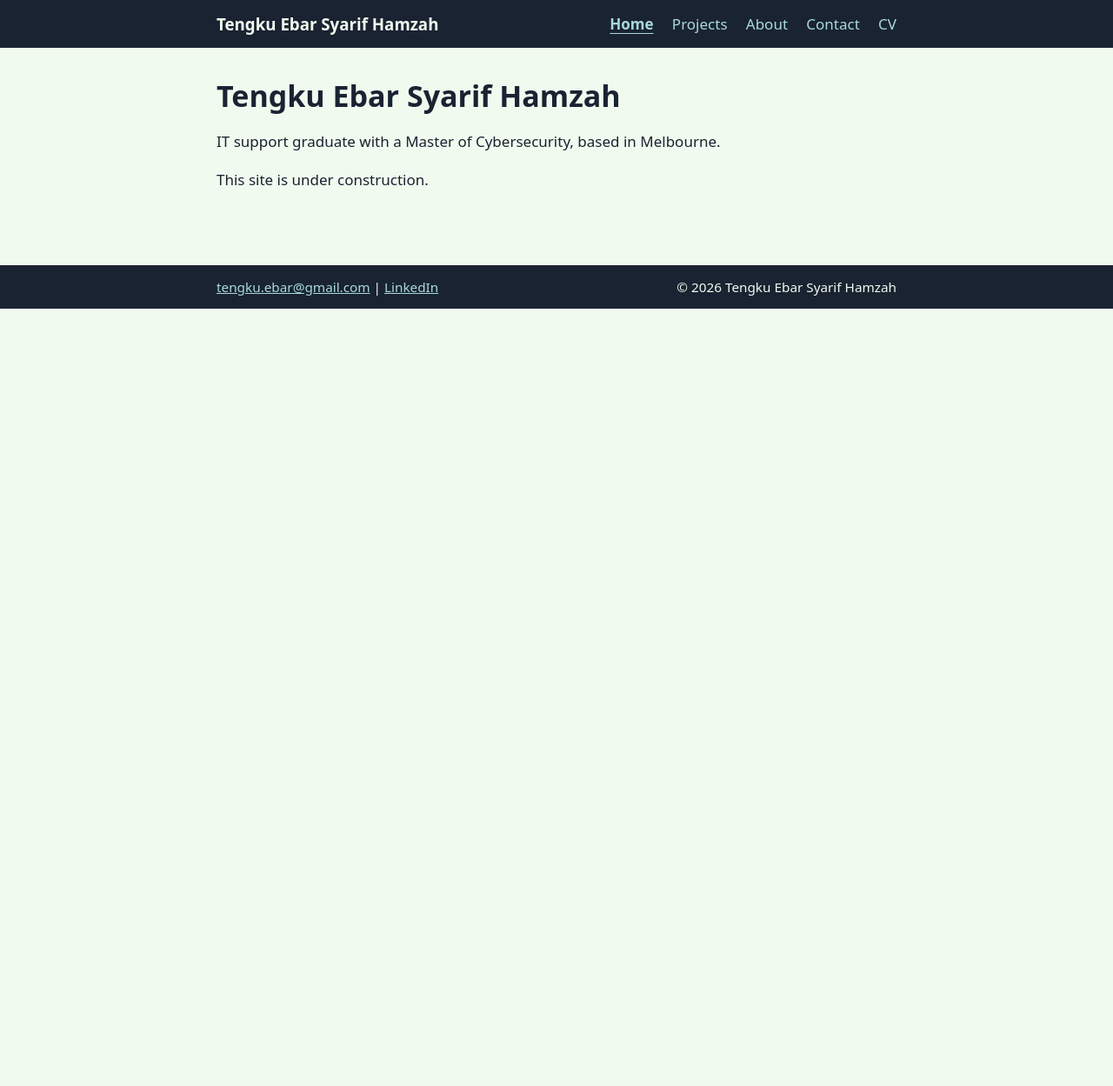
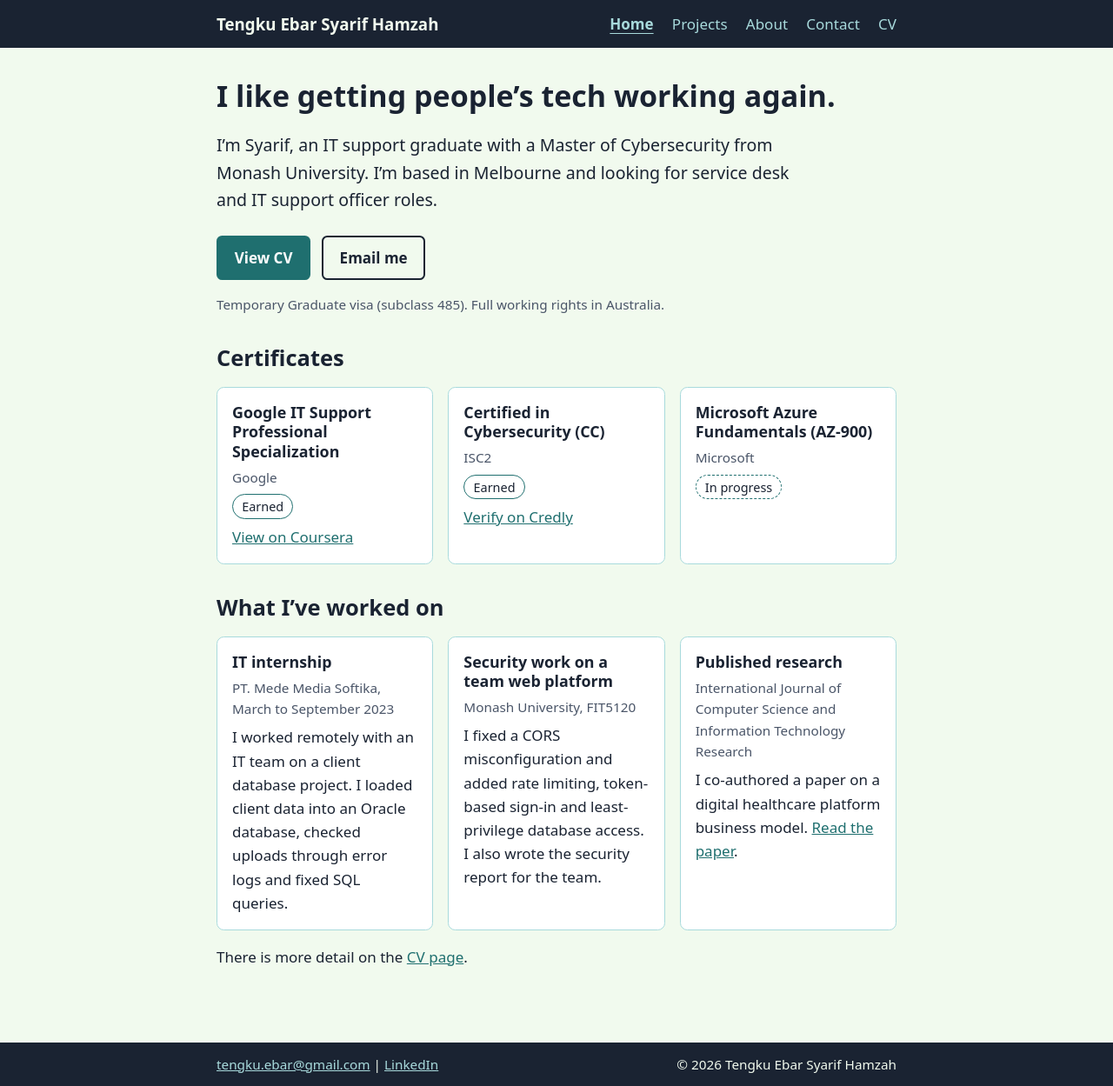
Before and after one commit to tengkuebar/tengkuebar.github.io, a Jekyll site: the page built from index.md, in a window 1280 px wide. Shown: the whole page at 87% size. Built offline with Jekyll 4.4.1, drawn with Linux system fonts in a browser that asks for light colours; before the commit the page ends 900 px from its top, so only the background shows below that.

Commit message:
Add home page with certificate cards and work blocks
Friendly heading, buttons, work rights line, certificate cards driven by
_data/certs.yml with Credly and Coursera links, and three evidence blocks.

Co-Authored-By: Claude Sonnet 5.5 <noreply@anthropic.com>
Claude-Session: https://claude.ai/code/session_012qQ4NvEJuhGiySRJUJEMS9

```diff
--- /dev/null
+++ b/_data/certs.yml
@@ -0,0 +1,22 @@
+# Certificates shown as cards on the home page.
+# status is either Earned or In progress.
+# url is the public link. link_label is the text of the link on the card.
+# A card shows its link only when url is not empty.
+
+- name: Google IT Support Professional Specialization
+  issuer: Google
+  status: Earned
+  url: "https://www.coursera.org/account/accomplishments/specialization/YJ6LU7FRYP3U"
+  link_label: "View on Coursera"
+
+- name: Certified in Cybersecurity (CC)
+  issuer: ISC2
+  status: Earned
+  url: "https://www.credly.com/badges/832ed40d-18f7-49f8-b00c-d1b3b51aa7d1/public_url"
+  link_label: "Verify on Credly"
+
+- name: Microsoft Azure Fundamentals (AZ-900)
+  issuer: Microsoft
+  status: In progress
+  url: ""
+  link_label: ""
--- a/assets/css/style.css
+++ b/assets/css/style.css
@@ -255,3 +255,70 @@ pre {
   border-radius: 0.25rem;
   font-size: 0.9em;
 }
+
+/* Home page */
+
+.hero .lead {
+  font-size: 1.15rem;
+  max-width: 60ch;
+}
+
+.hero-actions {
+  display: flex;
+  flex-wrap: wrap;
+  gap: 0.75rem;
+  margin: 1.5rem 0 0.75rem;
+}
+
+.fineprint {
+  color: var(--text-muted);
+  font-size: 0.9rem;
+}
+
+/* Cards */
+
+.card-grid {
+  list-style: none;
+  margin: 1rem 0 0;
+  padding: 0;
+  display: grid;
+  grid-template-columns: repeat(auto-fit, minmax(13.5rem, 1fr));
+  gap: 1rem;
+}
+
+.card-grid > li {
+  max-width: none;
+}
+
+.card {
+  background: var(--card);
+  border: 1px solid var(--border);
+  border-radius: 0.5rem;
+  padding: 1rem;
+}
+
+.card h3 {
+  margin: 0 0 0.25rem;
+  font-size: 1.05rem;
+}
+
+.card p {
+  margin: 0.4rem 0 0;
+}
+
+.card .muted {
+  color: var(--text-muted);
+  font-size: 0.9rem;
+}
+
+.badge {
+  display: inline-block;
+  padding: 0.1rem 0.6rem;
+  border: 1px solid var(--link);
+  border-radius: 999px;
+  font-size: 0.85rem;
+}
+
+.badge-progress {
+  border-style: dashed;
+}
--- a/index.md
+++ b/index.md
@@ -2,8 +2,48 @@
 title: Home
 ---
 
-# Tengku Ebar Syarif Hamzah
+<section class="hero">
+  <h1>I like getting people&rsquo;s tech working again.</h1>
+  <p class="lead">I&rsquo;m Syarif, an IT support graduate with a Master of Cybersecurity from Monash University. I&rsquo;m based in Melbourne and looking for service desk and IT support officer roles.</p>
+  <p class="hero-actions">
+    <a class="btn" href="{{ '/cv/' | relative_url }}">View CV</a>
+    <a class="btn btn-secondary" href="mailto:{{ site.email }}">Email me</a>
+  </p>
+  <p class="fineprint">Temporary Graduate visa (subclass 485). Full working rights in Australia.</p>
+</section>
 
-{{ site.description }}
+<section aria-labelledby="certs-heading">
+  <h2 id="certs-heading">Certificates</h2>
+  <ul class="card-grid">
+    {% for cert in site.data.certs %}
+    <li class="card">
+      <h3>{{ cert.name }}</h3>
+      <p class="muted">{{ cert.issuer }}</p>
+      <p><span class="badge{% if cert.status == 'In progress' %} badge-progress{% endif %}">{{ cert.status }}</span></p>
+      {% if cert.url and cert.url != "" %}<p><a href="{{ cert.url }}" rel="noopener">{{ cert.link_label | default: "Verify" }}</a></p>{% endif %}
+    </li>
+    {% endfor %}
+  </ul>
+</section>
 
-This site is under construction.
+<section aria-labelledby="work-heading">
+  <h2 id="work-heading">What I&rsquo;ve worked on</h2>
+  <ul class="card-grid">
+    <li class="card">
+      <h3>IT internship</h3>
+      <p class="muted">PT. Mede Media Softika, March to September 2023</p>
+      <p>I worked remotely with an IT team on a client database project. I loaded client data into an Oracle database, checked uploads through error logs and fixed SQL queries.</p>
+    </li>
+    <li class="card">
+      <h3>Security work on a team web platform</h3>
+      <p class="muted">Monash University, FIT5120</p>
+      <p>I fixed a CORS misconfiguration and added rate limiting, token-based sign-in and least-privilege database access. I also wrote the security report for the team.</p>
+    </li>
+    <li class="card">
+      <h3>Published research</h3>
+      <p class="muted">International Journal of Computer Science and Information Technology Research</p>
+      <p>I co-authored a paper on a digital healthcare platform business model. <a href="https://www.researchpublish.com/papers/a-conceptual-ehealthcare4u-digital-platform-business-model-ensure-healthy-lives-and-promote-wellbeing-for-all-ages-of-healthcare-and-including-prevention--cure">Read the paper</a>.</p>
+    </li>
+  </ul>
+  <p>There is more detail on the <a href="{{ '/cv/' | relative_url }}">CV page</a>.</p>
+</section>
```
